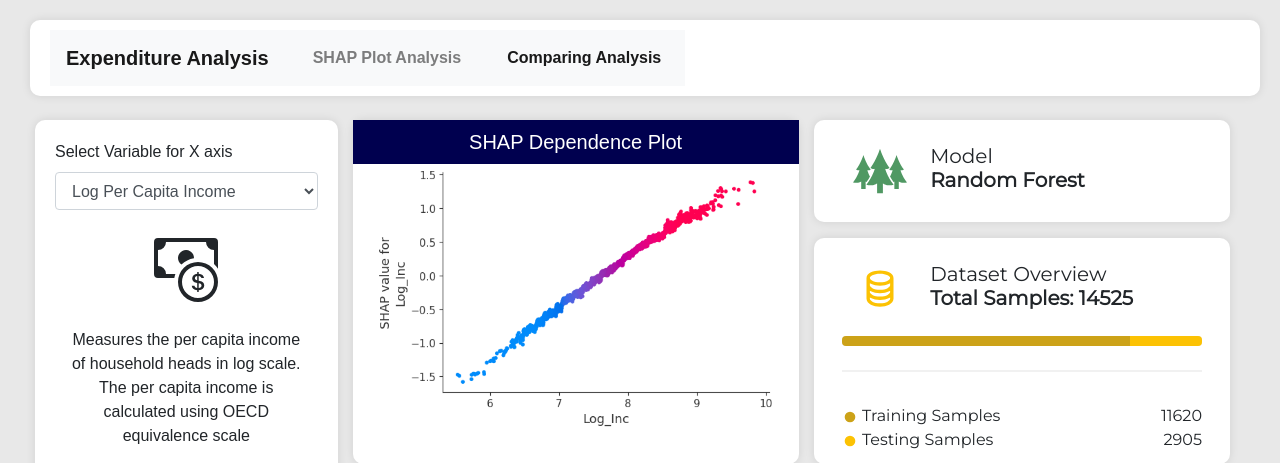
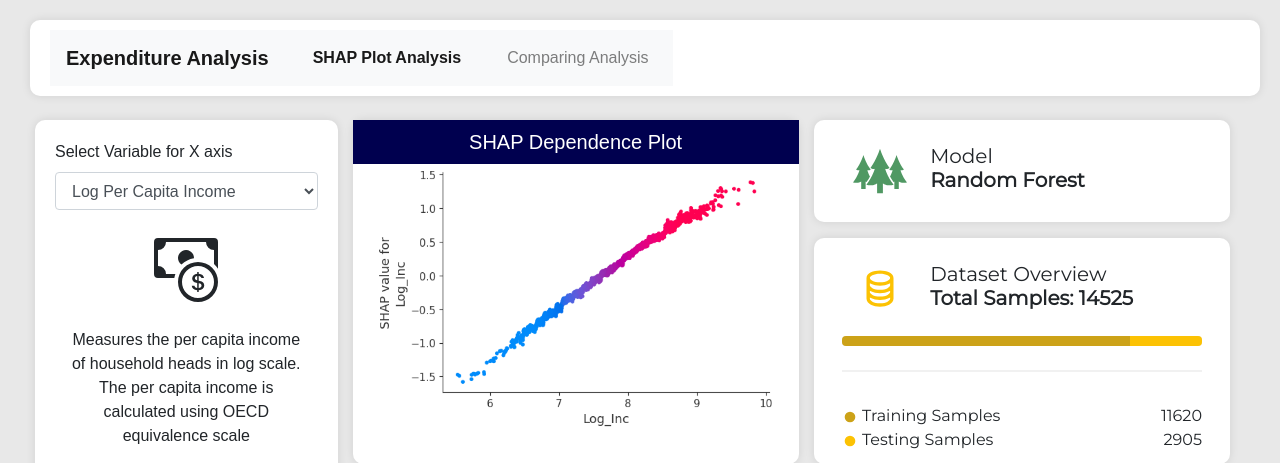
Before and after one commit to leeen123/HES_Dashboard, a Flask app: page / in a window 1280 px wide. Shown: the top 463 px of the page. Run offline with Flask 3, Linux system fonts and the light colour scheme; parts of the project's set-up code (start-up, migrations or seed data) failed here and were passed over; some libraries are stand-ins or nearby versions; some web fonts are replaced.

Commit message:
black color btn for differentiation which page is open

```diff
--- a/webapp/static/style.css
+++ b/webapp/static/style.css
@@ -647,3 +647,16 @@ canvas {
 .navbar-collapse.show {
   display: block !important;
 }
+
+
+
+.navbar-nav .nav-link {
+  color: #000; /* Default link color */
+  font-weight: normal; /* Default font weight */
+  text-decoration: none; /* Remove underline */
+}
+
+.navbar-nav .nav-link.active {
+  color: blue; /* Color for the active link */
+  font-weight: bold; /* Bold text for the active link */
+}
--- a/webapp/templates/shap_plot.html
+++ b/webapp/templates/shap_plot.html
@@ -12,17 +12,17 @@
 <body>
   <div class="blockarea navbar1" style="padding: 10px 20px;">
     <nav class="navbar navbar-expand-lg navbar-light bg-light">
-      <a class="navbar-brand" href="#">Expenditure Analysis</a>
+      <a class="navbar-brand" href="/">Expenditure Analysis</a>
       <button class="navbar-toggler" type="button" data-toggle="collapse" data-target="#navbarSupportedContent" aria-controls="navbarSupportedContent" aria-expanded="false" aria-label="Toggle navigation">
         <span class="navbar-toggler-icon"></span>
       </button>
       <div class="collapse navbar-collapse" id="navbarSupportedContent">
         <ul class="navbar-nav d-flex flex-row" id="navbarNav">
           <li class="nav-item">
-            <a class="nav-link" href="/" id="shap-link" style="margin-right: 10px;">SHAP Plot Analysis</a>
+            <a class="nav-link active" href="/shap" id="shap-link" style="margin-right: 10px;">SHAP Plot Analysis</a>
           </li>
           <li class="nav-item">
-            <a class="nav-link active" href="/test" id="compare-link">Comparing Analysis</a>
+            <a class="nav-link" href="/compare" id="compare-link">Comparing Analysis</a>
           </li>
         </ul>
       </div>
```
